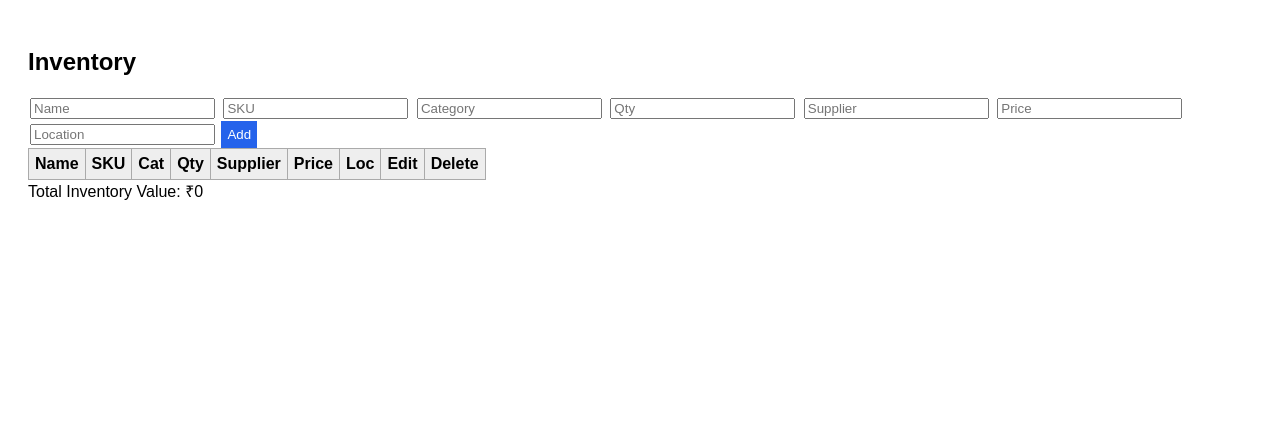
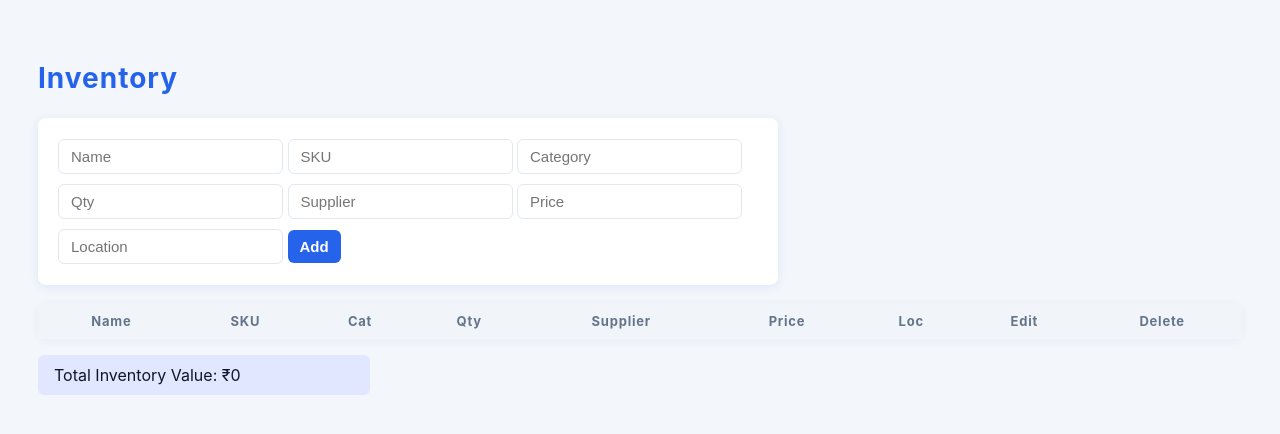
Before and after one commit to kaleesm07/-my-project, a plain HTML site: page index.html in a window 1280 px wide. Drawn offline with Linux system fonts and the light colour scheme.

Commit message:
Update styles.css

```diff
--- a/styles.css
+++ b/styles.css
@@ -1,13 +1,94 @@
 body {
-    font-family:sans-serif;
-    padding:20px;
-}
-input { margin:2px; }
-table,th,td { border:1px solid #aaa;
-    border-collapse:collapse;
-    padding:6px;}
-th { background:#eee;}
-button { background:#2563eb;
-    color:#fff; border:none;
-    padding:6px;}
-#grandTotal { margin-top:10px; font-weight:bold; }
+    font-family: 'Inter', Arial, sans-serif;
+    background: #f3f6fa;
+    color: #1e293b;
+    padding: 30px;
+  }
+
+  h2 {
+    font-size: 28px;
+    color: #2563eb;
+    letter-spacing: 1px;
+  }
+
+  form {
+    background: #fff;
+    border-radius: 8px;
+    box-shadow: 0 2px 8px rgba(37, 99, 235, 0.1);
+    padding: 16px 20px;
+    margin-bottom: 16px;
+    max-width: 700px;
+  }
+
+  input,
+  select,
+  button {
+    padding: 8px 12px;
+    margin: 5px 0;
+    border: 1px solid #e2e8f0;
+    border-radius: 6px;
+    font-size: 15px;
+  }
+
+  input:focus {
+    outline: none;
+    border-color: #2563eb;
+    box-shadow: 0 0 0 2px rgba(37, 99, 235, 0.1);
+  }
+
+  button {
+    background: #2563eb;
+    color: #fff;
+    border: none;
+    border-radius: 6px;
+    font-weight: 600;
+    cursor: pointer;
+    transition: background 0.22s;
+  }
+
+  button:hover {
+    background: #1e40af;
+  }
+
+  .error {
+    color: #ef4444;
+    margin-left: 12px;
+  }
+
+  table {
+    background: #fff;
+    border-radius: 8px;
+    box-shadow: 0 2px 8px rgba(37, 99, 235, 0.06);
+    width: 100%;
+    margin-top: 18px;
+    border-collapse: collapse;
+  }
+
+  th {
+    background: #f1f5f9;
+    color: #64748b;
+    font-size: 13px;
+    font-weight: 700;
+    padding: 10px;
+    letter-spacing: 0.06em;
+  }
+
+  td {
+    padding: 10px 12px;
+    font-size: 14px;
+    border-bottom: 1px solid #e2e8f0;
+  }
+
+  tr:last-child td {
+    border-bottom: none;
+  }
+
+  #total {
+    background: #e0e7ff;
+    color: #0f172a;
+    padding: 10px 16px;
+    border-radius: 6px;
+    font-size: 16px;
+    margin-top: 16px;
+    max-width: 300px;
+  }
```
